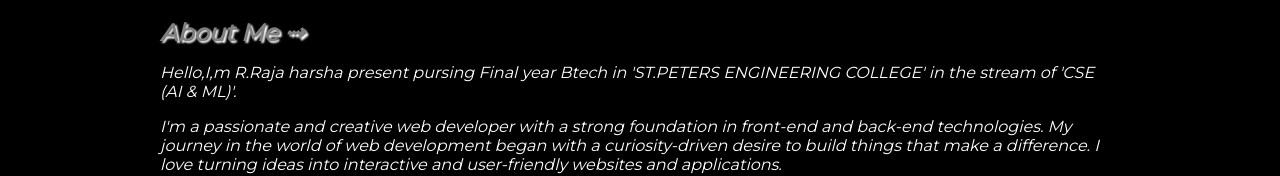
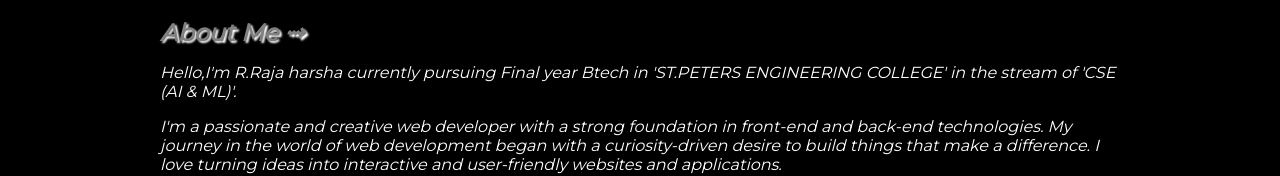
Before and after one commit to Rayudurajaharsha/webdevpro1, a plain HTML site: page index.html in a window 1280 px wide. Shown: the part 748-924 px from the top of the page. Drawn offline with Linux system fonts and the light colour scheme.

Commit message:
Update index.html

```diff
--- a/index.html
+++ b/index.html
@@ -25,7 +25,7 @@
     <section id="about">
         <div class="container">
             <h2>About Me ⇝ </h2>
-            <p> Hello,I,m R.Raja harsha present pursing Final year Btech in 'ST.PETERS ENGINEERING COLLEGE'  in the stream of 'CSE (AI & ML)'.</p>
+            <p> Hello,I'm R.Raja harsha currently pursuing Final year Btech in 'ST.PETERS ENGINEERING COLLEGE'  in the stream of 'CSE (AI & ML)'.</p>
             <p>
                 I'm a passionate and creative web developer with a strong foundation in front-end and back-end technologies. My journey in the world of web development began with a curiosity-driven desire to build things that make a difference. I love turning ideas into interactive and user-friendly websites and applications.
             </p>
```
